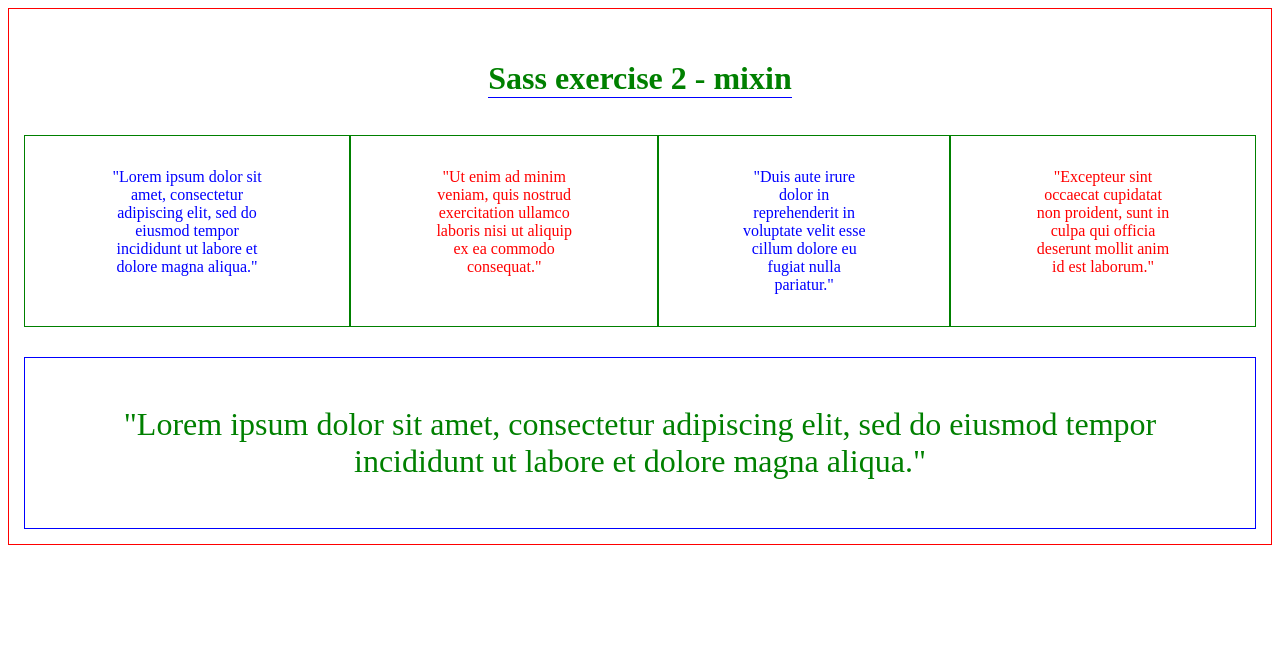
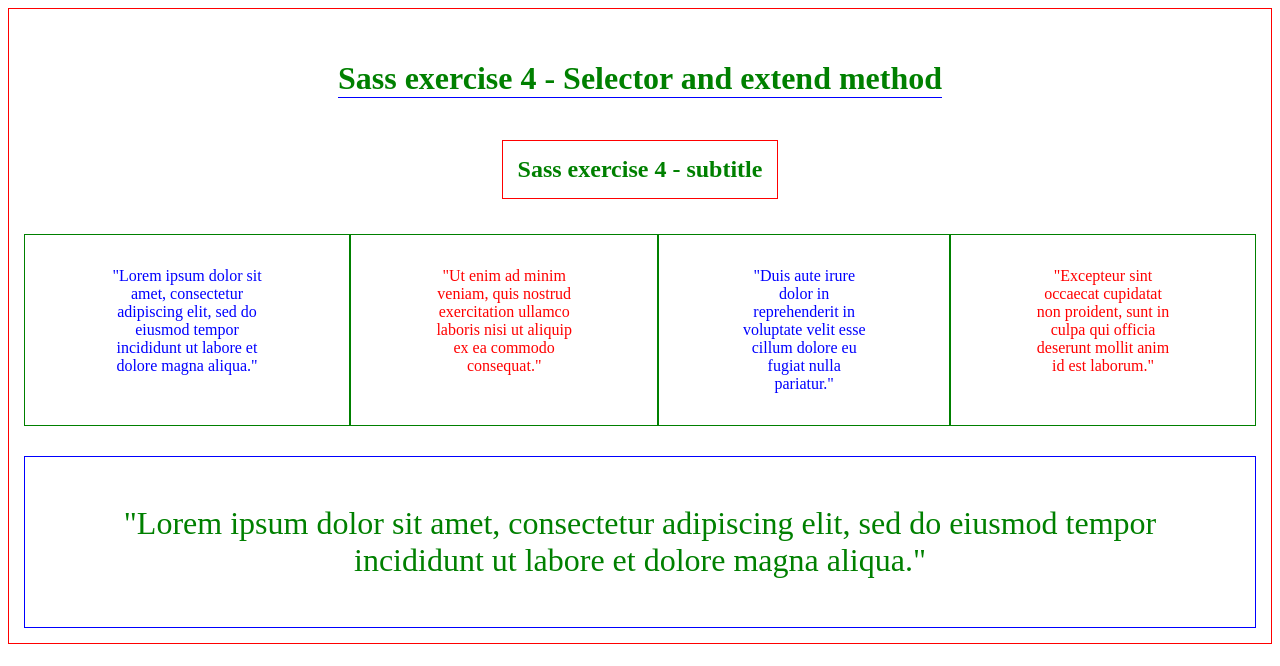
Before and after one commit to George-spx/html-stack, a plain HTML site: page index.html in a window 1280 px wide. Drawn offline with Linux system fonts and the light colour scheme.

Commit message:
feat: add extend method for h2

```diff
--- a/index.html
+++ b/index.html
@@ -6,7 +6,8 @@
     </head>
     <body>
         <div class="container">
-            <h1 class="title">Sass exercise 2 - mixin</h1>
+            <h1 class="title">Sass exercise 4 - Selector and extend method</h1>
+            <h2>Sass exercise 4 - subtitle</h2>
             <section class="first-row">
                 <article>
                     <p>"Lorem ipsum dolor sit amet, consectetur adipiscing elit, sed do eiusmod tempor incididunt ut labore et dolore magna aliqua."</p>
--- a/style.scss
+++ b/style.scss
@@ -1,5 +1,6 @@
 @use "common-variables" as common;
 @use "functions" as f;
+
 @mixin article-style($color, $border-color: common.$green, $font-size: 1rem) {
     text-align: center;
     border: f.pixelToRem(1px) solid $border-color;
@@ -17,9 +18,16 @@
     align-items: center;
     justify-content: flex-end;
     padding-top: f.pixelToRem(30px);
+
     .title {
         color: common.$green;
         border-bottom: f.pixelToRem(1px) solid common.$blue;
+    }
+
+    h2{
+        @extend .title;
+        border: 1px solid common.$red;
+        padding: 15px;
     }
 
     .first-row {
```
Also changed, not shown: sass_exercise_2_layout.jpg (deleted), sass_exercise_4_layout.jpg (added), style.css, 2 other files.
